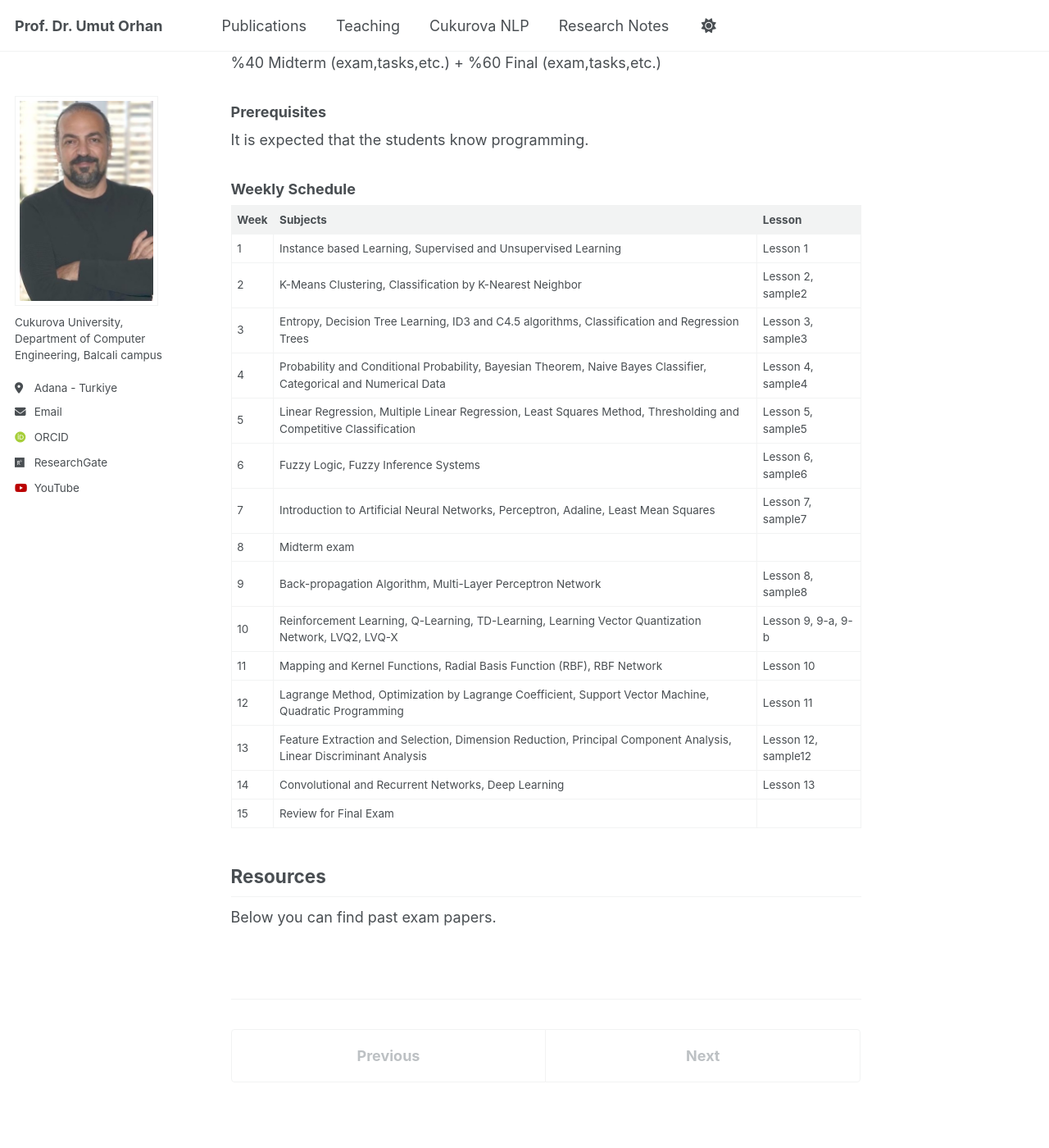
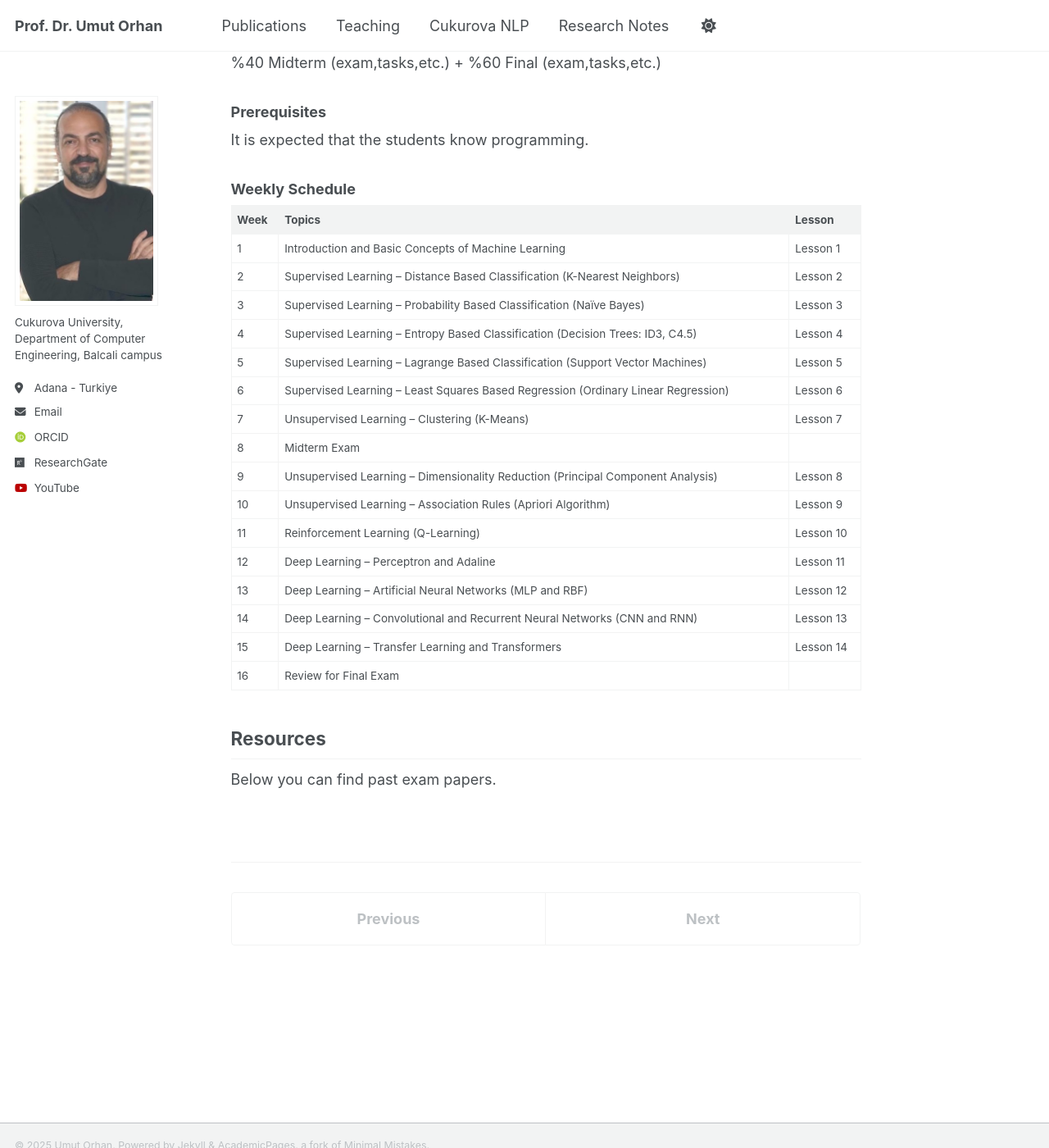
Before and after one commit to uorhan/uorhan.github.io, a Jekyll site: the page built from _teaching/IML.md, in a window 1280 px wide and 1400 px high, scrolled down 921 px. Shown: the whole window at 82% size. Built offline with Jekyll 4.4.1, drawn with Linux system fonts in a browser that asks for light colours; some web fonts are replaced.

Commit message:
Update IML.md

```diff
--- a/_teaching/IML.md
+++ b/_teaching/IML.md
@@ -32,23 +32,25 @@ It is expected that the students know programming.
 
 ### Weekly Schedule
 
-| Week | Subjects | Lesson |
-|------|-----------|--------|
-| 1 | Instance based Learning, Supervised and Unsupervised Learning | Lesson 1 |
-| 2 | K-Means Clustering, Classification by K-Nearest Neighbor | Lesson 2, sample2 |
-| 3 | Entropy, Decision Tree Learning, ID3 and C4.5 algorithms, Classification and Regression Trees | Lesson 3, sample3 |
-| 4 | Probability and Conditional Probability, Bayesian Theorem, Naive Bayes Classifier, Categorical and Numerical Data | Lesson 4, sample4 |
-| 5 | Linear Regression, Multiple Linear Regression, Least Squares Method, Thresholding and Competitive Classification | Lesson 5, sample5 |
-| 6 | Fuzzy Logic, Fuzzy Inference Systems | Lesson 6, sample6 |
-| 7 | Introduction to Artificial Neural Networks, Perceptron, Adaline, Least Mean Squares | Lesson 7, sample7 |
-| 8 | Midterm exam |  |
-| 9 | Back-propagation Algorithm, Multi-Layer Perceptron Network | Lesson 8, sample8 |
-| 10 | Reinforcement Learning, Q-Learning, TD-Learning, Learning Vector Quantization Network, LVQ2, LVQ-X | Lesson 9, 9-a, 9-b |
-| 11 | Mapping and Kernel Functions, Radial Basis Function (RBF), RBF Network | Lesson 10 |
-| 12 | Lagrange Method, Optimization by Lagrange Coefficient, Support Vector Machine, Quadratic Programming | Lesson 11 |
-| 13 | Feature Extraction and Selection, Dimension Reduction, Principal Component Analysis, Linear Discriminant Analysis | Lesson 12, sample12 |
-| 14 | Convolutional and Recurrent Networks, Deep Learning | Lesson 13 |
-| 15 | Review for Final Exam |  |
+
+| Week | Topics | Lesson |
+|------|---------|--------|
+| 1 | Introduction and Basic Concepts of Machine Learning | Lesson 1 |
+| 2 | Supervised Learning – Distance Based Classification (K-Nearest Neighbors) | Lesson 2 |
+| 3 | Supervised Learning – Probability Based Classification (Naïve Bayes) | Lesson 3 |
+| 4 | Supervised Learning – Entropy Based Classification (Decision Trees: ID3, C4.5) | Lesson 4 |
+| 5 | Supervised Learning – Lagrange Based Classification (Support Vector Machines) | Lesson 5 |
+| 6 | Supervised Learning – Least Squares Based Regression (Ordinary Linear Regression) | Lesson 6 |
+| 7 | Unsupervised Learning – Clustering (K-Means) | Lesson 7 |
+| 8 | Midterm Exam |  |
+| 9 | Unsupervised Learning – Dimensionality Reduction (Principal Component Analysis) | Lesson 8 |
+| 10 | Unsupervised Learning – Association Rules (Apriori Algorithm) | Lesson 9 |
+| 11 | Reinforcement Learning (Q-Learning) | Lesson 10 |
+| 12 | Deep Learning – Perceptron and Adaline | Lesson 11 |
+| 13 | Deep Learning – Artificial Neural Networks (MLP and RBF) | Lesson 12 |
+| 14 | Deep Learning – Convolutional and Recurrent Neural Networks (CNN and RNN) | Lesson 13 |
+| 15 | Deep Learning – Transfer Learning and Transformers | Lesson 14 |
+| 16 | Review for Final Exam |  |
 
 ## Resources
 Below you can find past exam papers.
```
